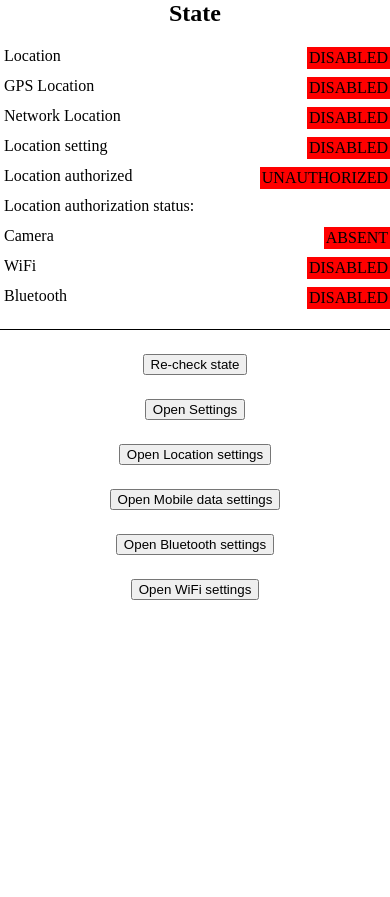
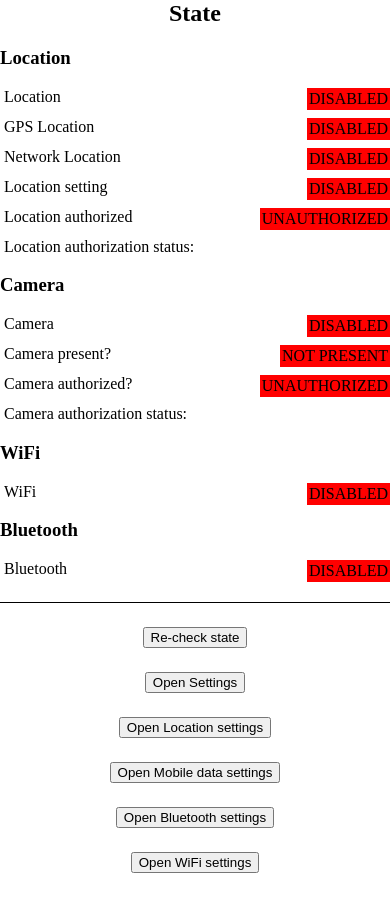
Before and after one commit to dpa99c/cordova-diagnostic-plugin-example, a plain HTML site: page www/index.html in a window 390 px wide. Before the commit the page ends 844 px from the top, so only its background shows below. Drawn offline with Linux system fonts and the light colour scheme; some packages are replaced by stand-ins of ours.

Commit message:
Add examples of camera authorization in iOS

```diff
--- a/www/index.html
+++ b/www/index.html
@@ -75,7 +75,10 @@
     </head>
     <body>
         <h2>State</h2>
-        <ul id="state">
+
+        <div id="state">
+            <h3>Location</h3>
+            <ul>
                 <li class="location">
                     <span class="name">Location</span>
                     <span class="state on">ENABLED</span>
@@ -104,22 +107,45 @@
                 <li class="location-authorization-status ios-only">
                     <span class="name">Location authorization status: <span class="value"></span></span>
                 </li>
+            </ul>
+            <h3>Camera</h3>
+            <ul>
                 <li class="camera">
                     <span class="name">Camera</span>
+                    <span class="state on">ENABLED</span>
+                    <span class="state off">DISABLED</span>
+                </li>
+                <li class="camera-present ios-only">
+                    <span class="name">Camera present?</span>
                     <span class="state on">PRESENT</span>
-                <span class="state off">ABSENT</span>
+                    <span class="state off">NOT PRESENT</span>
                 </li>
+                <li class="camera-authorized ios-only">
+                    <span class="name">Camera authorized?</span>
+                    <span class="state on">AUTHORIZED</span>
+                    <span class="state off">UNAUTHORIZED</span>
+                </li>
+                <li class="camera-authorization-status ios-only">
+                    <span class="name">Camera authorization status: <span class="value"></span></span>
+                </li>
+            </ul>
+            <h3>WiFi</h3>
+            <ul>
                 <li class="wifi">
                     <span class="name">WiFi</span>
                     <span class="state on">ENABLED</span>
                     <span class="state off">DISABLED</span>
                 </li>
+            </ul>
+            <h3>Bluetooth</h3>
+            <ul>
                 <li class="bluetooth">
                     <span class="name">Bluetooth</span>
                     <span class="state on">ENABLED</span>
                     <span class="state off">DISABLED</span>
                 </li>
             </ul>
+        </div>
 
         <div class="settings">
             <button id="do-check">Re-check state</button>
--- a/www/js/index.js
+++ b/www/js/index.js
@@ -61,6 +61,7 @@ function checkState(){
 
     $('#state li').removeClass('on off');
 
+    // Location
     cordova.plugins.diagnostic.isLocationEnabled(function(enabled){
         $('#state .location').addClass(enabled ? 'on' : 'off');
     }, onError);
@@ -89,12 +90,27 @@ function checkState(){
         }, onError);
     }
 
+    // Camera
+    cordova.plugins.diagnostic.isCameraEnabled(function(enabled){
+        $('#state .camera').addClass(enabled ? 'on' : 'off');
+    }, onError);
+
+    if(device.platform === "iOS"){
+        cordova.plugins.diagnostic.isCameraPresent(function(enabled){
+            $('#state .camera-present').addClass(enabled ? 'on' : 'off');
+        }, onError);
+
+        cordova.plugins.diagnostic.isCameraAuthorized(function(enabled){
+            $('#state .camera-authorized').addClass(enabled ? 'on' : 'off');
+        }, onError);
+
+        cordova.plugins.diagnostic.getCameraAuthorizationStatus(function(status){
+            $('#state .camera-authorization-status').find('.value').text(status.toUpperCase());
+        }, onError);
+    }
+
     cordova.plugins.diagnostic.isWifiEnabled(function(enabled){
         $('#state .wifi').addClass(enabled ? 'on' : 'off');
-    }, onError);
-
-    cordova.plugins.diagnostic.isCameraEnabled(function(enabled){
-        $('#state .camera').addClass(enabled ? 'on' : 'off');
     }, onError);
 
     cordova.plugins.diagnostic.isBluetoothEnabled(function(enabled){
```
Lines whose indentation alone changed are shown as unchanged.
